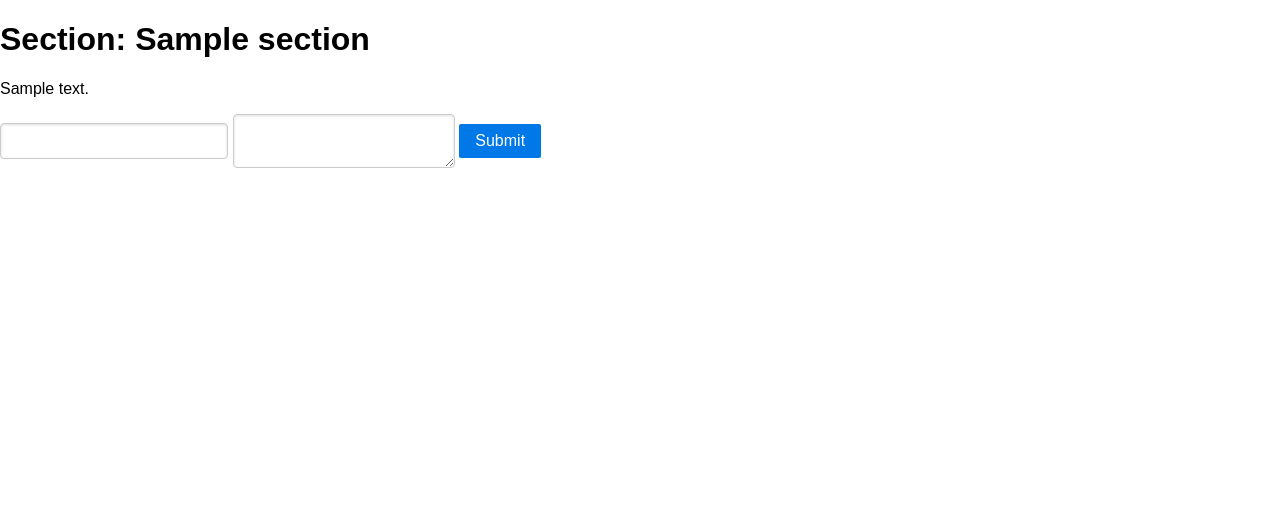
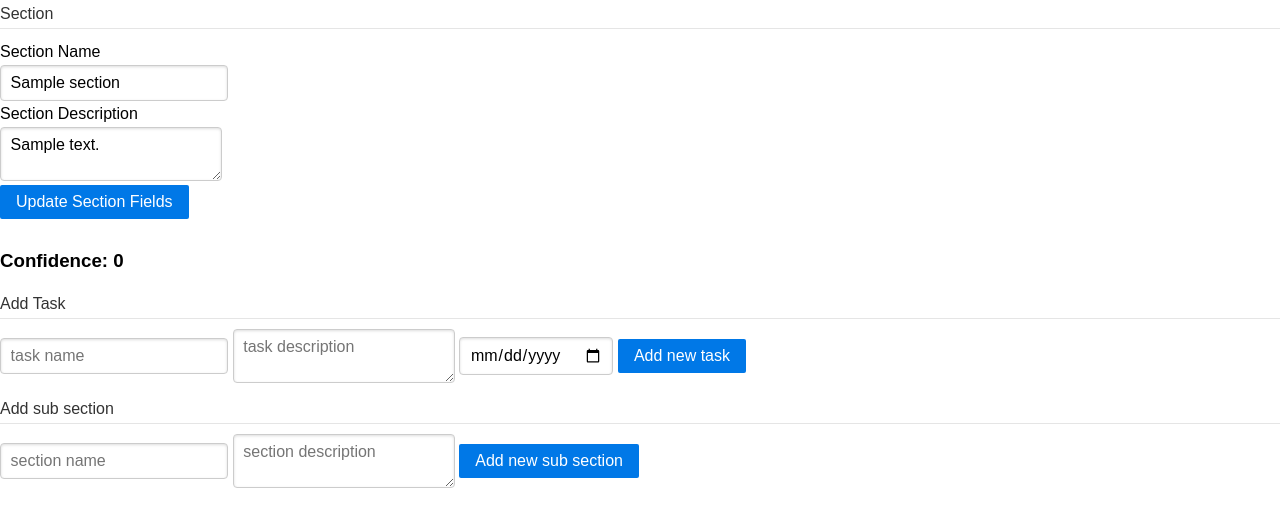
Before and after one commit to dyns/flask_interview_topics, a Flask app: page /s/1 in a window 1280 px wide. Shown: the top 527 px of the page. Run offline with Flask 2, Linux system fonts and the light colour scheme; tables that the repository leaves empty hold one stand-in row (values such as "Sample post").

Commit message:
Update section details page

```diff
--- a/app/routes.py
+++ b/app/routes.py
@@ -99,5 +99,5 @@ def section(sec_id):
 	if not sec:
 		abort(404)
 	else:
-		add_progress(sec.sub_sections)
+		add_progress([sec])
 		return render_template('section.html', sec=sec)
--- a/app/templates/partials/section-list.html
+++ b/app/templates/partials/section-list.html
@@ -6,17 +6,8 @@
     <ul>{{loop(s.sub_sections)}}</ul>
     {% else %}
     <ul>
-        {% for t in s.tasks %} {% if t.completed %} {% set completed = 'checked' %} {% else %} {% set completed = '' %} {% endif %}
-        <li>
-            <a href="/task/{{t.id}}" class="pure-menu-link">Topic: {{t.title}}: confidence-{{(t.confidence / 10 * 100) | int}}&#37;</a>
-            <!-- <form method="post" action="/task/{{t.id}}" class="pure-form">
-                <div>
-                    <label for="conf-{{t.id}}">Confidence:</label>
-                    <input type="number" min="0" max="10" id="conf-{{t.id}}" name="confidence" value={{t.confidence}} />
-                </div>
-                <button type="submit" class="pure-button pure-button-primary">Submit</button>
-            </form> -->
-        </li>
+        {% for t in s.tasks %}
+        <li><a href="/task/{{t.id}}" class="pure-menu-link">Topic: {{t.title}}: confidence-{{(t.confidence / 10 * 100) | int}}&#37;</a> </li>
         {% endfor %}
     </ul>
 
@@ -34,4 +25,8 @@
 
     {% endfor %}
 
+    {% for t in top_section_tasks %}
+    <li><a href="/task/{{t.id}}" class="pure-menu-link">Topic: {{t.title}}: confidence-{{(t.confidence / 10 * 100) | int}}&#37;</a> </li>
+    {% endfor%}
+
 </ul>
--- a/app/templates/section.html
+++ b/app/templates/section.html
@@ -1,20 +1,43 @@
  {% extends "base.html" %} {% block content %}
-<h1>Section: {{sec.title}}</h1>
 
-<h2></h2>
-<p>
-  {{sec.description}}
-</p>
+<form class="pure-form pure-form-stacked">
+    <fieldset>
+        <legend>Section</legend>
 
-{% with sections=sec.sub_sections %}
-{% include "partials/section-list.html" %}
-{% endwith %}
+  <label for="header-section-name">Section Name</label>
+<input id="header-section-name" type="text" name="title" placeholder="Section Name" value="{{sec.title}}" />
+
+        <label for="header-section-description">Section Description</label>
+        <textarea id="header-section-description" name="description" placeholder="Description">{{sec.description}}</textarea>
+
+        <button type="submit" class="pure-button pure-button-primary">Update Section Fields</button>
+    </fieldset>
+</form>
+
+<h3>Confidence: {{ (sec.completed_tasks / sec.total_tasks * 100) | int}}</h3>
+
+
+{% with sections=sec.sub_sections, top_section_tasks=sec.tasks%} {% include "partials/section-list.html" %} {% endwith %}
+
+<form method="post" action="/task" class="pure-form">
+    <legend>Add Task</legend>
+    <fieldset>
+        <input type="text" name="title" placeholder="task name" />
+        <textarea name="description" placeholder="task description"></textarea>
+        <input type="hidden" name="parent" value={{sec.id}} />
+        <input type="date" name="due-date" />
+        <button type="submit" class="pure-button pure-button-primary">Add new task</button>
+    </fieldset>
+</form>
 
 <form method="post" class="pure-form" action="/">
-  <input type="text" name="title" />
-  <textarea name="description"></textarea>
-  <input type="hidden" value="{{sec.id}}" name="parent-id"/>
-  <button type="submit" class="pure-button pure-button-primary">Submit</button>
+    <legend>Add sub section</legend>
+    <fieldset>
+        <input type="text" name="title" placeholder="section name" />
+        <textarea name="description" placeholder="section description"></textarea>
+        <input type="hidden" value="{{sec.id}}" name="parent-id" />
+        <button type="submit" class="pure-button pure-button-primary">Add new sub section</button>
+    </fieldset>
 </form>
 
 {% endblock %}
```
Also changed, not shown: app/templates/index.html (+1 -24 lines).
